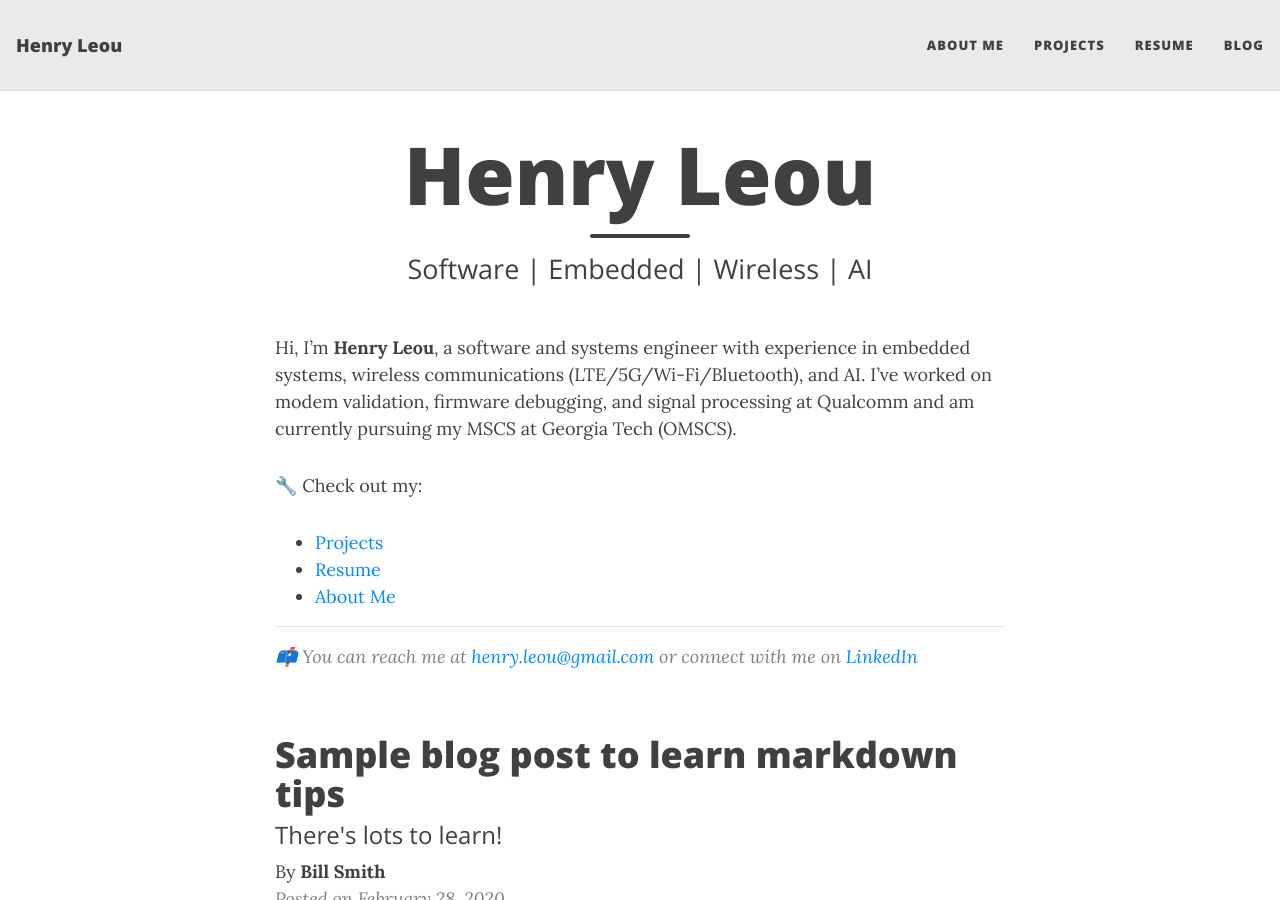
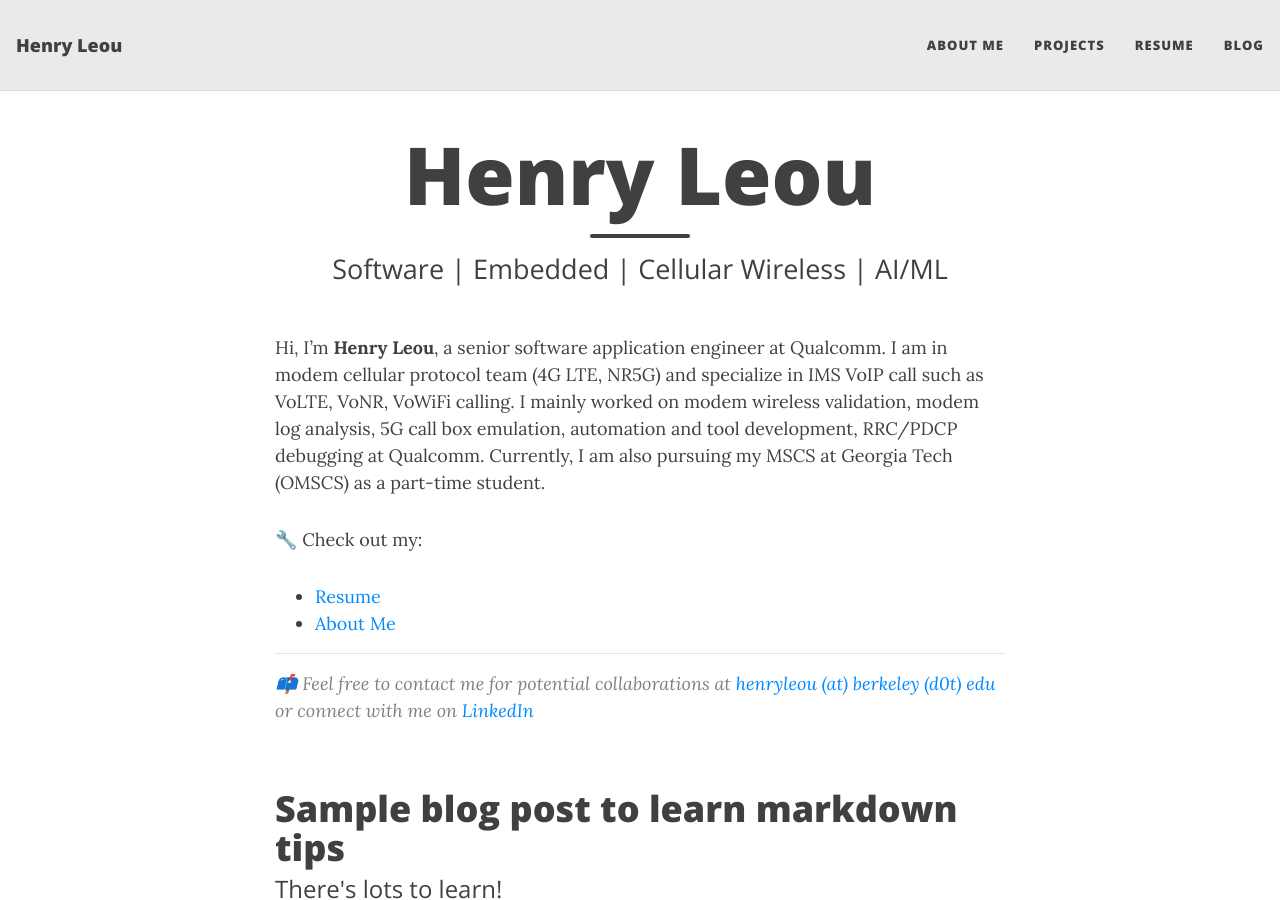
Before and after one commit to henryleou/henryleou.github.io, a Jekyll site: the page built from index.md, in a window 1280 px wide and 900 px high. Built offline with Jekyll 4.4.1, drawn with Linux system fonts in a browser that asks for light colours.

Commit message:
update home

```diff
--- a/index.md
+++ b/index.md
@@ -1,17 +1,17 @@
 ---
 layout: home
 title: "Henry Leou"
-subtitle: "Software | Embedded | Wireless | AI"
+subtitle: "Software | Embedded | Cellular Wireless | AI/ML"
 ---
 
-Hi, I’m **Henry Leou**, a software and systems engineer with experience in embedded systems, wireless communications (LTE/5G/Wi-Fi/Bluetooth), and AI. I’ve worked on modem validation, firmware debugging, and signal processing at Qualcomm and am currently pursuing my MSCS at Georgia Tech (OMSCS).
+Hi, I’m **Henry Leou**, a senior software application engineer at Qualcomm. I am in modem cellular protocol team (4G LTE, NR5G) and specialize in IMS VoIP call such as VoLTE, VoNR, VoWiFi calling. I mainly worked on modem wireless validation, modem log analysis, 5G call box emulation, automation and tool development, RRC/PDCP debugging at Qualcomm. Currently, I am also pursuing my MSCS at Georgia Tech (OMSCS) as a part-time student.
 
 🔧 Check out my:
 
-- [Projects](/projects/)
+<!-- - [Projects](/projects/) -->
 - [Resume](/resume/)
 - [About Me](/aboutme/)
 
 ---
 
-> 📫 You can reach me at [henry.leou@gmail.com](mailto:henry.leou@gmail.com) or connect with me on [LinkedIn](https://www.linkedin.com/in/henryleou)
+> 📫 Feel free to contact me for potential collaborations at [henryleou (at) berkeley (d0t) edu](mailto:henryleou@berkeley.com) or connect with me on [LinkedIn](https://www.linkedin.com/in/henry-leou-746731146/)
```
